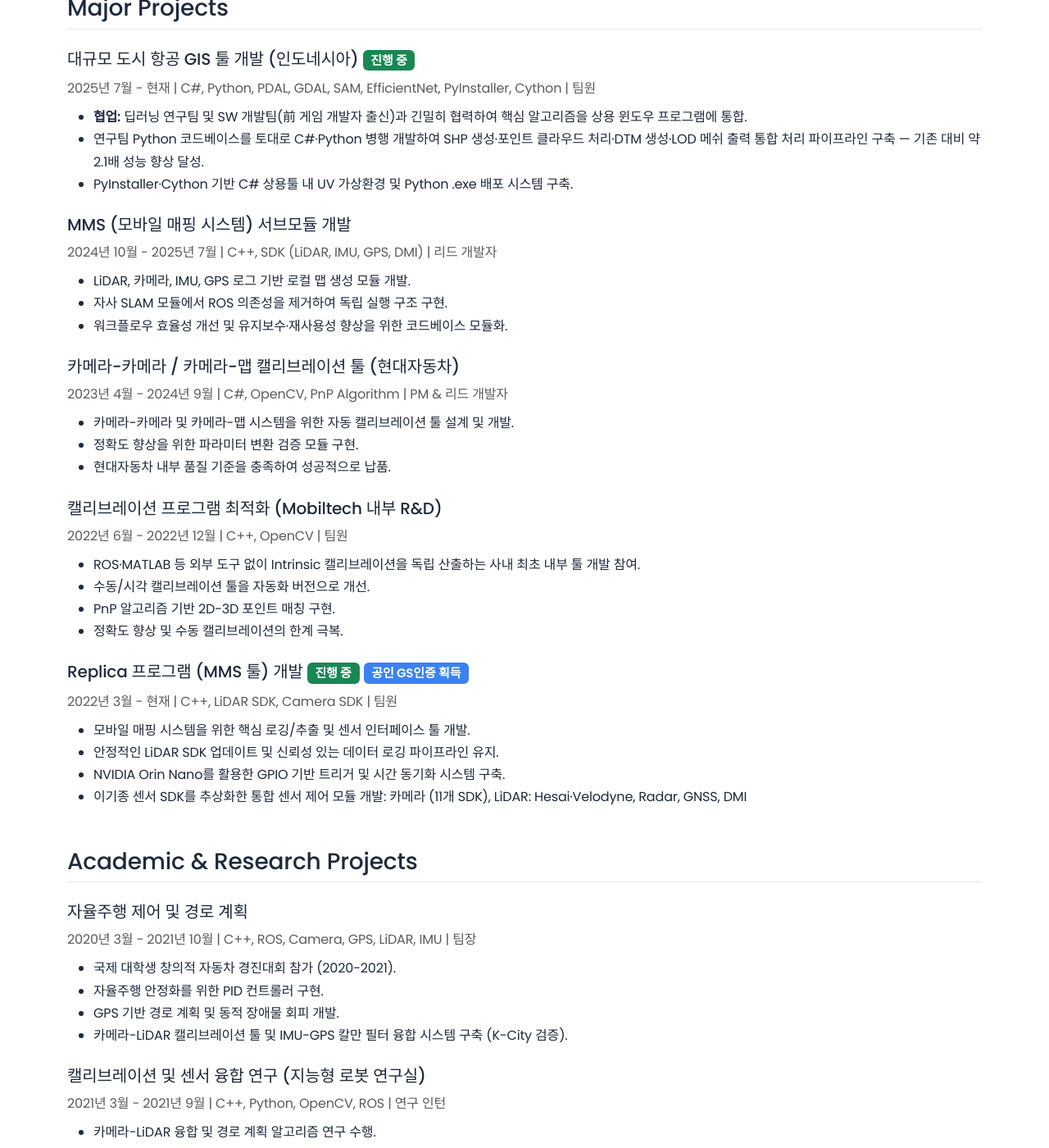
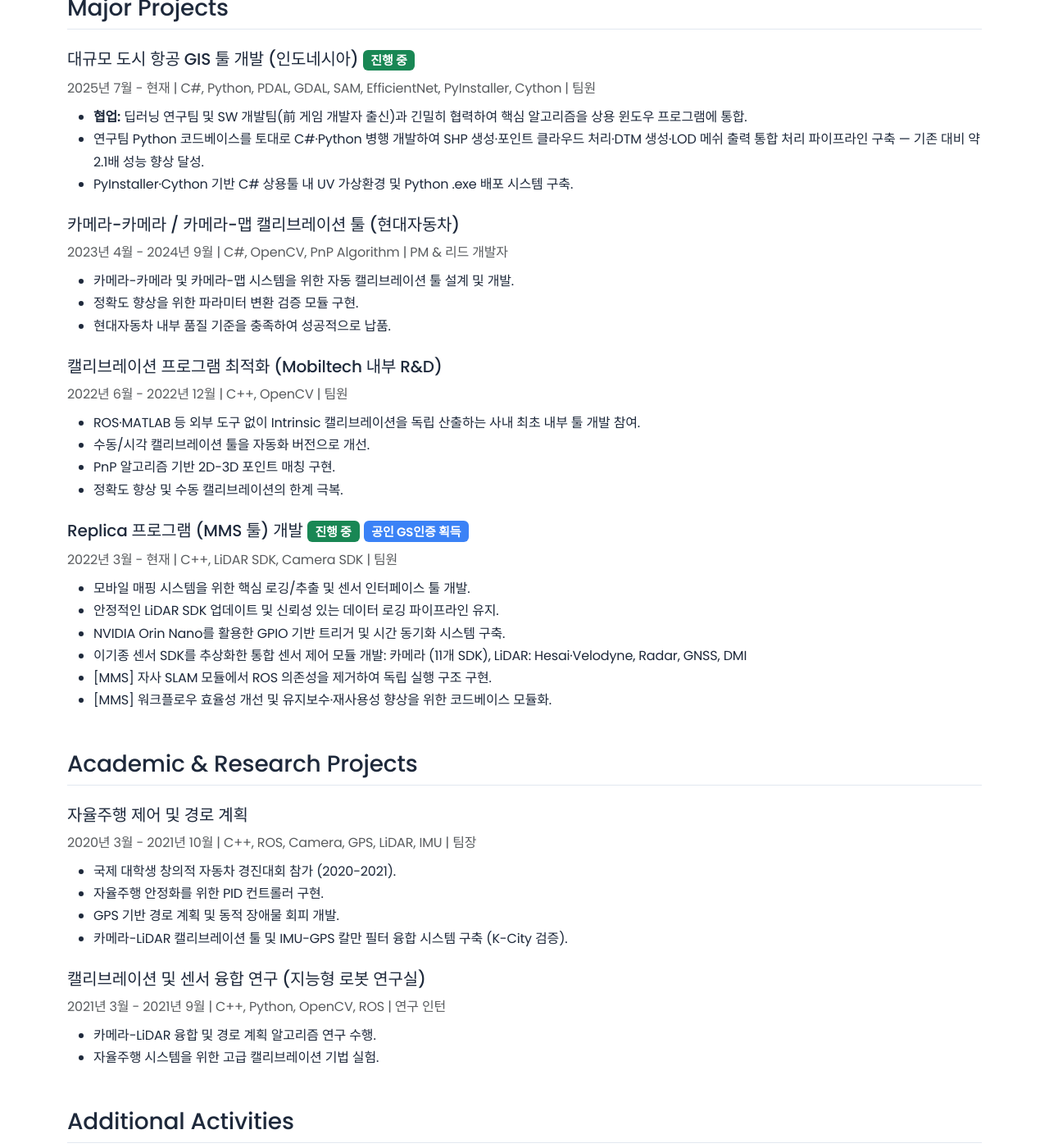
Before and after one commit to jinwoo-Sync/jinwoo-Sync.github.io, a Jekyll site: the page built from cv.html, in a window 1280 px wide and 1400 px high, scrolled down 924 px. Shown: the whole window at 82% size. Built offline with Jekyll 4.4.1, drawn with Linux system fonts in a browser that asks for light colours.

Commit message:
cv 정리

```diff
--- a/cv.html
+++ b/cv.html
@@ -67,15 +67,6 @@ title: CV
       </ul>
     </article>
 
-    <article class="mb-4">
-      <h3 class="h5 mb-2">MMS (모바일 매핑 시스템) 서브모듈 개발</h3>
-      <p class="text-muted mb-2">2024년 10월 - 2025년 7월 | C++, SDK (LiDAR, IMU, GPS, DMI) | 리드 개발자</p>
-      <ul>
-        <li>LiDAR, 카메라, IMU, GPS 로그 기반 로컬 맵 생성 모듈 개발.</li>
-        <li>자사 SLAM 모듈에서 ROS 의존성을 제거하여 독립 실행 구조 구현.</li>
-        <li>워크플로우 효율성 개선 및 유지보수·재사용성 향상을 위한 코드베이스 모듈화.</li>
-      </ul>
-    </article>
 
     <article class="mb-4">
       <h3 class="h5 mb-2">카메라-카메라 / 카메라-맵 캘리브레이션 툴 (현대자동차)</h3>
@@ -106,6 +97,8 @@ title: CV
         <li>안정적인 LiDAR SDK 업데이트 및 신뢰성 있는 데이터 로깅 파이프라인 유지.</li>
         <li>NVIDIA Orin Nano를 활용한 GPIO 기반 트리거 및 시간 동기화 시스템 구축.</li>
         <li>이기종 센서 SDK를 추상화한 통합 센서 제어 모듈 개발: 카메라 (11개 SDK), LiDAR: Hesai·Velodyne, Radar, GNSS, DMI</li>
+        <li>[MMS] 자사 SLAM 모듈에서 ROS 의존성을 제거하여 독립 실행 구조 구현.</li>
+        <li>[MMS] 워크플로우 효율성 개선 및 유지보수·재사용성 향상을 위한 코드베이스 모듈화.</li>
       </ul>
     </article>
   </section>
```
